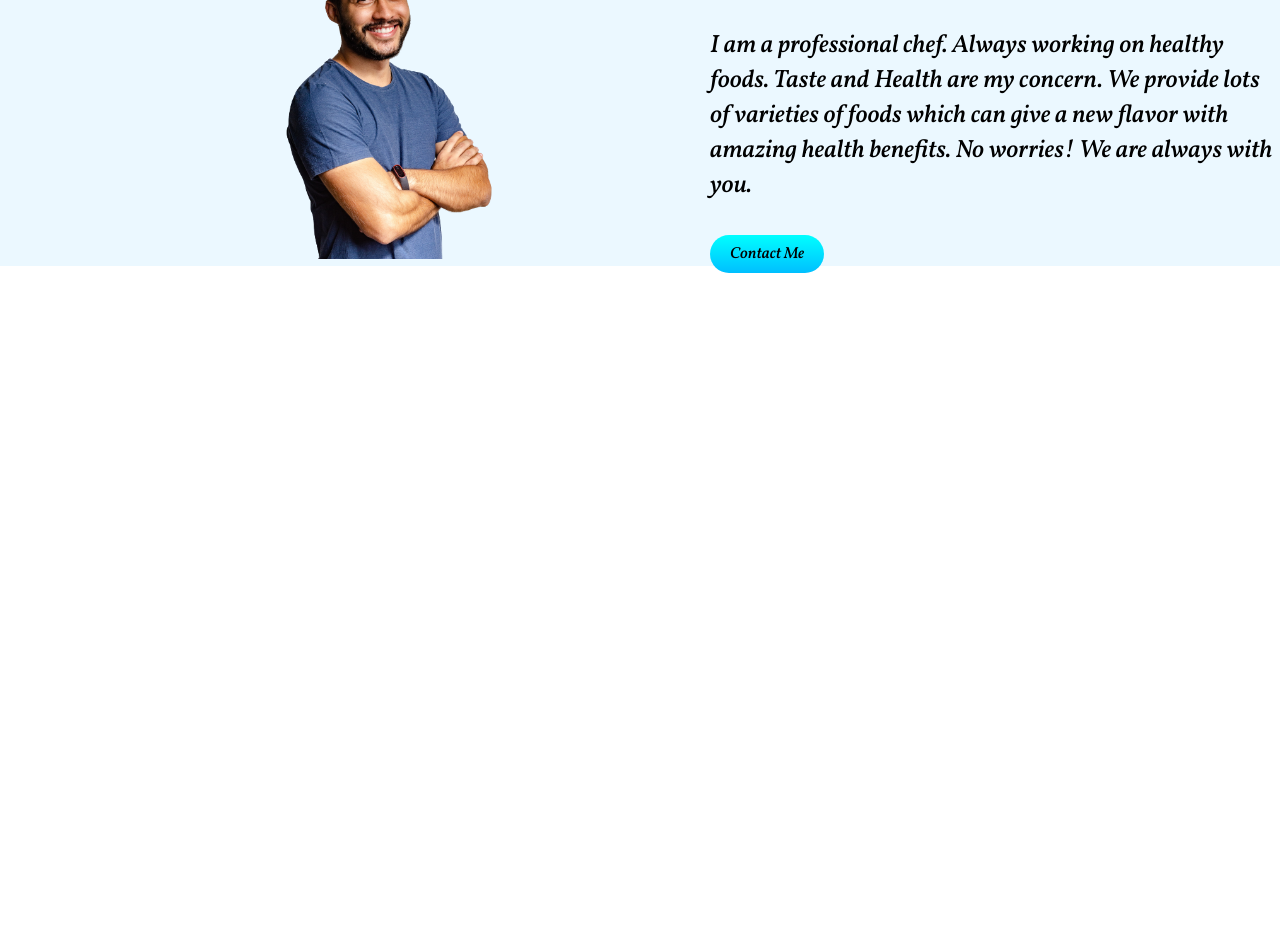
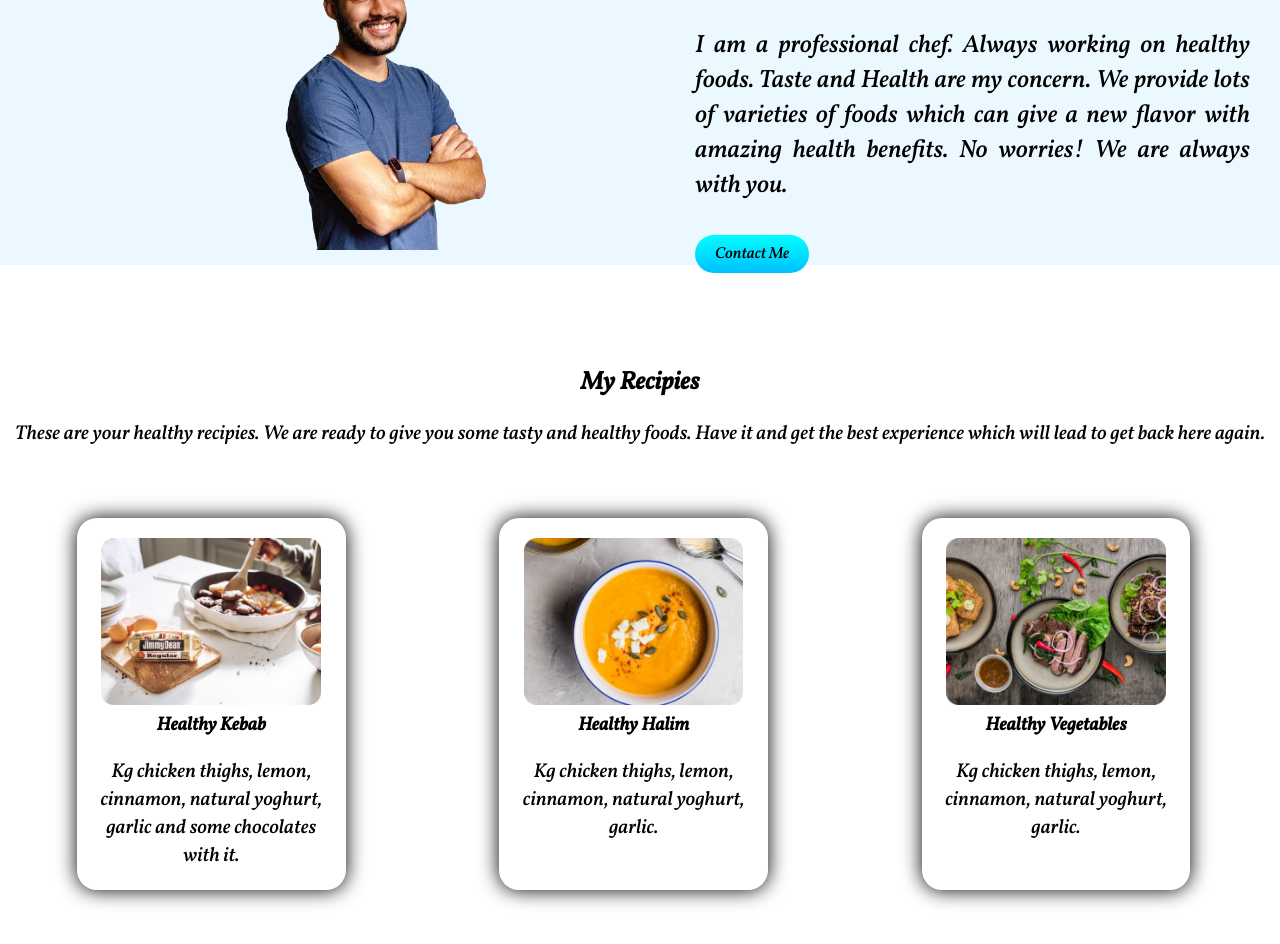
Before and after one commit to SFProttoy/Assignment-1, a plain HTML site: page index.html in a window 1280 px wide. Shown: the part 650-1594 px from the top of the page. Before the commit the page ends 923 px from the top, so only its background shows below. Drawn offline with Linux system fonts and the light colour scheme.

Commit message:
Section 3

```diff
--- a/css/style.css
+++ b/css/style.css
@@ -68,6 +68,7 @@
 .Sec-2 {
   display: flex;
   margin-top: 100px;
+  margin-bottom: 100px;
   background-image: url(../images/Frame\ 57.jpg);
   background-repeat: repeat;
   background-position: right;
@@ -81,3 +82,44 @@
   width: 40%;
   margin-left: 250px;
 }
+
+#About_Me {
+  margin-right: 30px;
+  text-align: justify;
+}
+
+.Sec-3 {
+  margin-bottom: 100px;
+}
+
+.Sec-3 h2 {
+  text-align: center;
+  font-size: 25px;
+}
+
+.Sec-3 p {
+  text-align: center;
+  font-size: 20px;
+  margin-top: 20px;
+}
+
+.menu {
+  display: flex;
+  text-align: center;
+  margin-top: 70px;
+}
+
+.food {
+  width: 21%;
+  box-shadow: 0 0 20px black;
+  padding: 20px;
+  margin-right: 6%;
+  margin-left: 6%;
+  border-radius: 20px;
+}
+
+.food img {
+  width: 96%;
+  margin-left: 2%;
+  margin-right: 2%;
+}
--- a/index.html
+++ b/index.html
@@ -19,7 +19,7 @@
                 <li><a href="#">FoodMenu</a></li>
                 <li><a href="#">About</a></li>
             </ul>
-            <h1>No <span>Diet</span><br>Only Healthy Eating !</h1>
+            <h1>No <span>Diet..</span><br>Only Healthy Eating !</h1>
             <p>Yes!! You can eat a burger If you get the right ingredients in it.</p>
             <a class="button-1" href="#">Order Now</a>
         </div>
@@ -27,11 +27,12 @@
             <img src="images/M1.png" alt="M1">
         </div>
     </section>
+
     <section class="Sec-2">
         <div class="child-2">
             <img src="images/M2.png" alt="M2">
         </div>
-        <div class="child-1">
+        <div id="About_Me" class="child-1">
             <h1>About Me</h1>
             <p>I am a professional chef. Always working on healthy foods. Taste and Health are my concern. We provide
                 lots of varieties of foods which can give a new flavor with amazing health benefits. No worries! We are
@@ -39,6 +40,31 @@
             <a class="button-1" href="https://www.linkedin.com/in/md-sabrim-faraz/" target="_blank">Contact Me</a>
         </div>
     </section>
+
+    <section class="Sec-3">
+        <h2>My Recipies</h2>
+        <p>These are your healthy recipies. We are ready to give you some tasty and healthy foods. Have it and get the
+            best experience which will lead to get back here again.</p>
+        <div class="menu">
+            <div class="food">
+                <img src="images/F1.jpg" alt="F1">
+                <h3>Healthy Kebab</h3>
+                <p>Kg chicken thighs, lemon, cinnamon, natural yoghurt, garlic and some chocolates with it.</p>
+            </div>
+            <div class="food">
+                <img src="images/F2.png" alt="F1">
+                <h3>Healthy Halim</h3>
+                <p>Kg chicken thighs, lemon, cinnamon, natural yoghurt, garlic.</p>
+            </div>
+            <div class="food">
+                <img src="images/F3.jpg" alt="F1">
+                <h3>Healthy Vegetables</h3>
+                <p>Kg chicken thighs, lemon, cinnamon, natural yoghurt, garlic.</p>
+            </div>
+        </div>
+    </section>
+
+
 </body>
 
 </html>
```
Also changed, not shown: images/F1.jpg (added), images/F2.png (added), images/F3.jpg (added).
